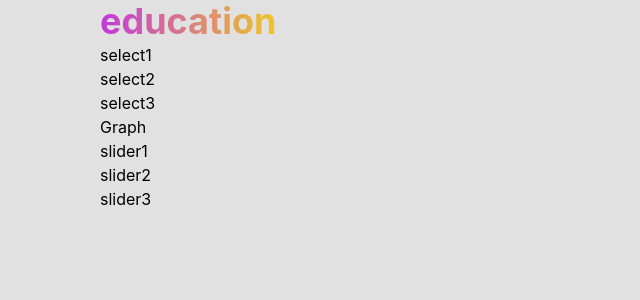
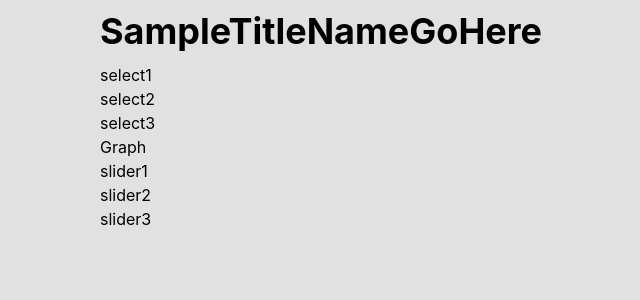
Before and after one commit to mattbardal/ch2023, a React (Create React App) app in the folder frontend/: page / in a window 1280 px wide. Shown: the top 300 px of the page, without its empty margins (108-748 px from the left). Built offline with nearby package versions, Linux system fonts and the light colour scheme.

Commit message:
tentative header design

```diff
--- a/frontend/src/components/Header.tsx
+++ b/frontend/src/components/Header.tsx
@@ -1,14 +1,14 @@
-import { Box, Heading } from "@chakra-ui/react";
-import React from "react";
+import { Box, Heading } from "@chakra-ui/react"
 
 export default function Header() {
   return (
-    <Box>
+    <Box py='10px'>
       <Heading
-        background="linear-gradient(to right, #c337dc 0%, #f7e700 25%)"
-        backgroundClip="text"
+        // background="linear-gradient(to right, #8377D1 10%, #F7DD72 55%)"
+        // backgroundClip="text"
+        color='black'
       >
-        education
+        SampleTitleNameGoHere
       </Heading>
     </Box>
   );
```
